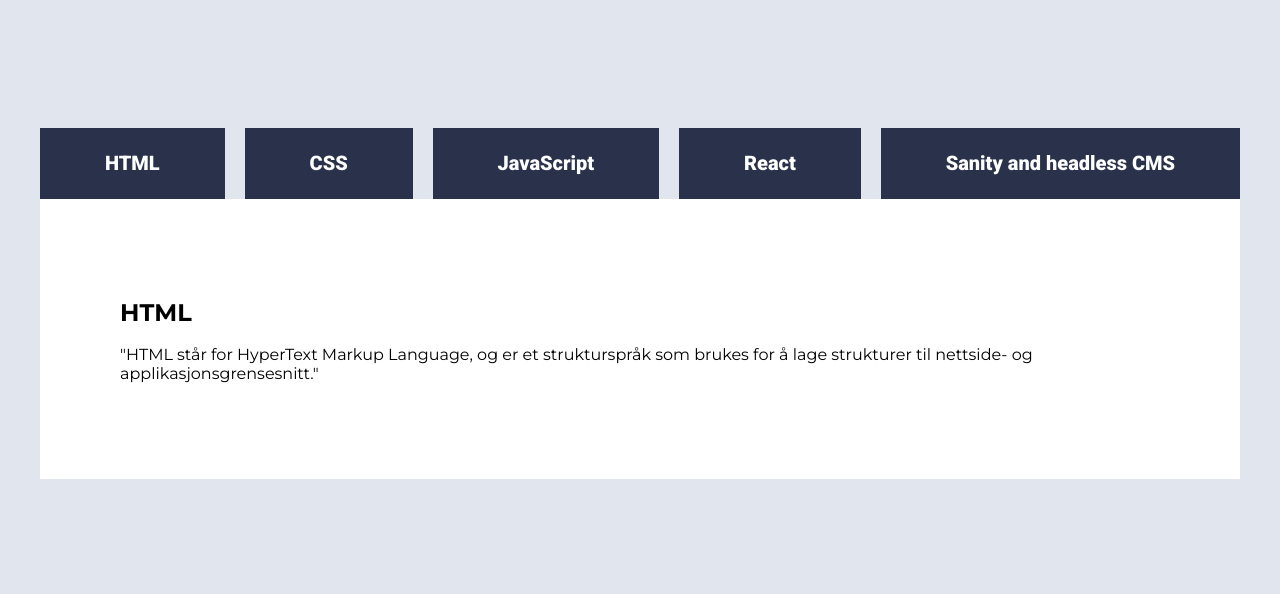
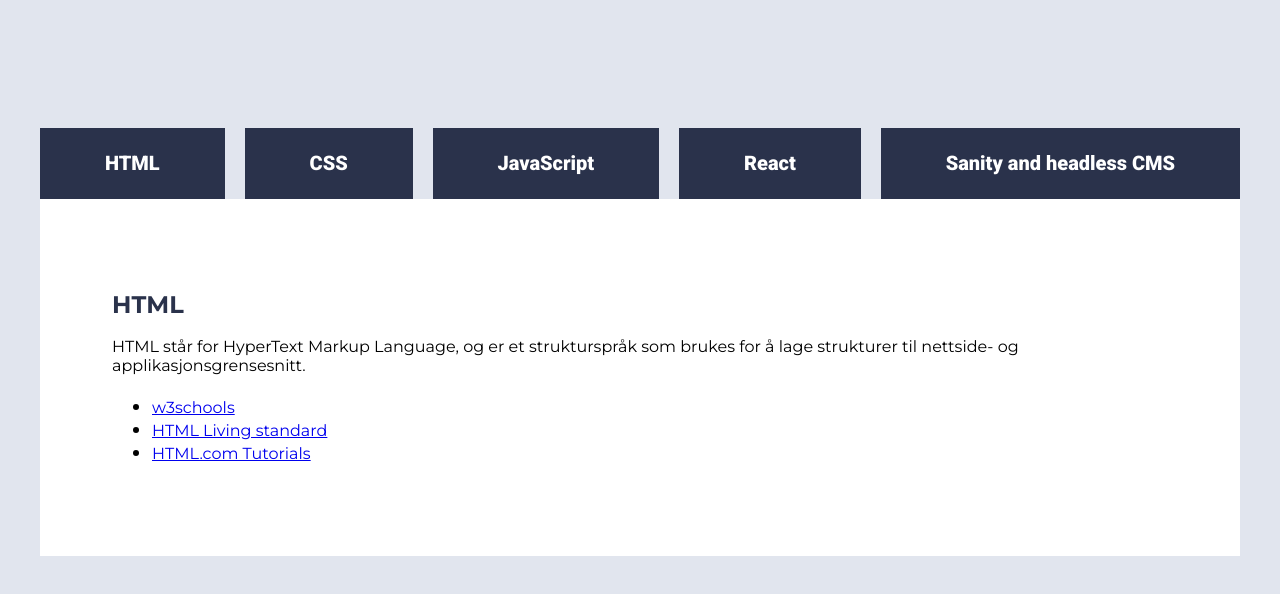
Before and after one commit to mathildeolesen/uin24ak2_resource_layout_OLESEN, a plain HTML site: page index.html in a window 1280 px wide. Drawn offline with nearby package versions, Linux system fonts and the light colour scheme.

Commit message:
Ferdigstilt struktur og proporsjoner

```diff
--- a/css/style.css
+++ b/css/style.css
@@ -11,8 +11,8 @@
     --lightgray: #E1E5EE;
     --white: #fff;
 
-    --font: 'Roboto', sans-serif;
-    --fontalt: 'Montserrat', sans-serif;
+    --fonthead: 'Roboto', sans-serif;
+    --fontbase: 'Montserrat', sans-serif;
 
     --rootsize: 20px;
 
@@ -25,7 +25,7 @@ h2 { font-size: 1.5rem; font-weight: 700; }
 
 body {
     background-color: var(--lightgray);
-    font-family: var(--font);
+    font-family: var(--fonthead);
     font-size: var(--rootsize);
 
 }
@@ -74,24 +74,26 @@ nav a {
 }
 
 nav a:hover {
-    background-color: var(--yellow);
-    color: var(--black);
-    border-bottom: 4px solid var(--black);
+    background-color: var(--white);
+    color: var(--navy);
 }
 
 main {
     background-color: var(--white);
+
 }
 
 main article {
-    padding: 5rem;
+    font-family: var(--fontbase);
+    padding: 4.5rem;
     /*padding-right: 21rem*/
 }
 
 main h2 {
-	font-family: var(--fontalt);
+    color: var(--navy)
+
 }
 
-main p {
-    font-family: var(--fontalt);
+main article a {
+    font-size: 1rem;
 }
--- a/index.html
+++ b/index.html
@@ -22,7 +22,12 @@
         <main>
             <article>
                 <h2>HTML</h2>
-                <p>"HTML står for HyperText Markup Language, og er et strukturspråk som brukes for å lage strukturer til nettside- og applikasjonsgrensesnitt."</p>
+                <p>HTML står for HyperText Markup Language, og er et strukturspråk som brukes for å lage strukturer til nettside- og applikasjonsgrensesnitt.</p>
+                <ul>
+                    <li><a href="https://www.w3schools.com/html/">w3schools</a></li>
+                    <li><a href="https://html.spec.whatwg.org/multipage/">HTML Living standard</a></li>
+                    <li><a href="https://html.com/">HTML.com Tutorials</a></li>
+                </ul>
             </article>
         </main>
     </div>
```
